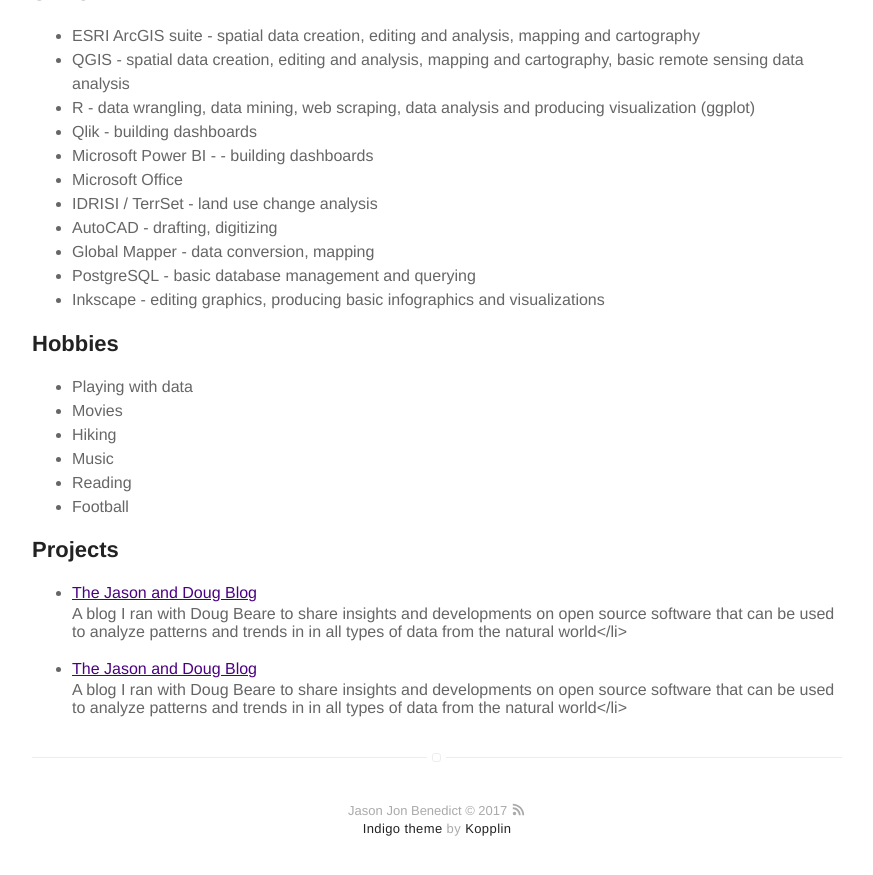
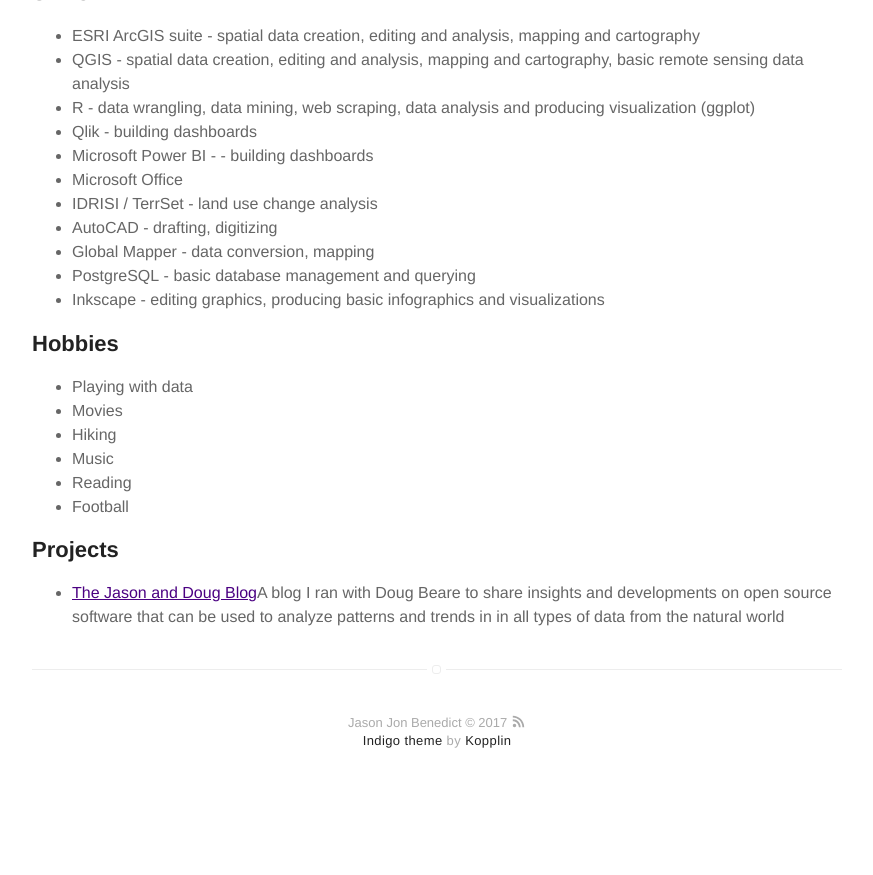
Before and after one commit to jasonjb82/jasonjb82.github.io, a Jekyll site: the page built from about.md, in a window 1280 px wide and 900 px high, scrolled down 1305 px. Shown: the top 875 px of the window, without its empty margins (203-1076 px from the left). Built offline with Jekyll 4.4.1, drawn with Linux system fonts in a browser that asks for light colours; after the commit the page ends 2117 px from its top, so only the background shows below that.

Commit message:
Create about.md

```diff
--- a/about.md
+++ b/about.md
@@ -60,13 +60,7 @@
 <h2>Projects</h2>
 
 <ul>
-	<li><a href="http://jason-doug-climate.blogspot.com/">The Jason and Doug Blog</a></li>A blog I ran with Doug Beare to share insights and developments on open source software that can be used to analyze patterns and trends in in all types of data from the natural world</li>
+	<li><a href="http://jason-doug-climate.blogspot.com/">The Jason and Doug Blog</a>A blog I ran with Doug Beare to share insights and developments on open source software that can be used to analyze patterns and trends in in all types of data from the natural world</li>
 
 
 </ul>
-
-<ul>
-	<li><a href="http://jason-doug-climate.blogspot.com/">The Jason and Doug Blog</a></li>A blog I ran with Doug Beare to share insights and developments on open source software that can be used to analyze patterns and trends in in all types of data from the natural world</li>
-
-
-</ul>
```
